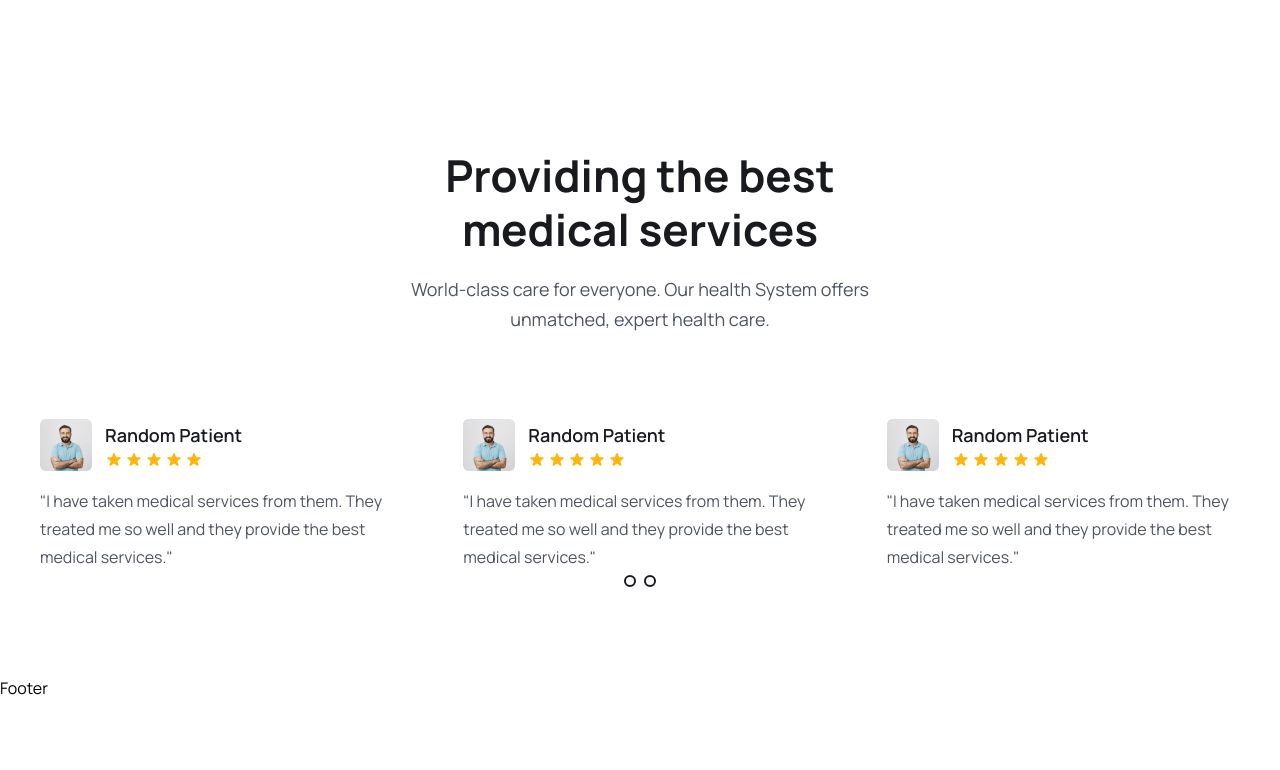
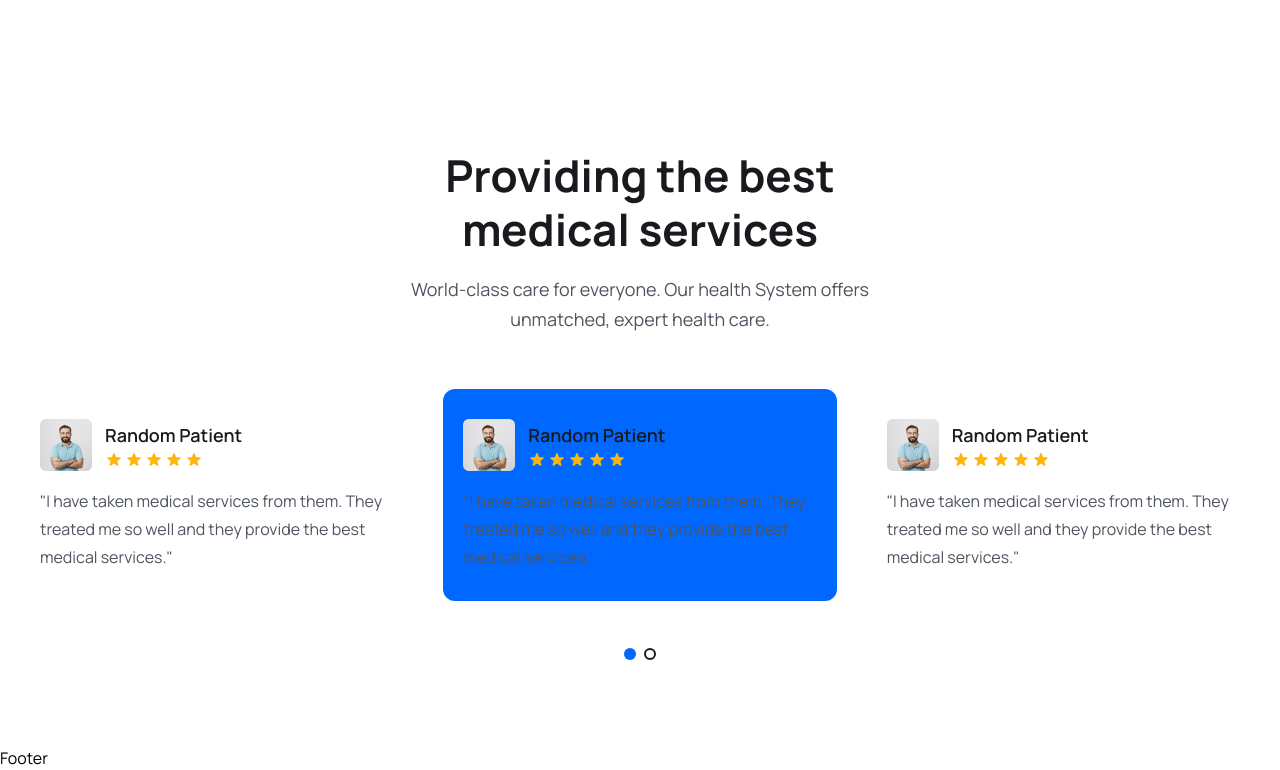
Before and after one commit to MacSmitty8/MERN-Medicare-Booking, a React (Vite) app in the folder frontend/: page / in a window 1280 px wide. Shown: the part 5715-6485 px from the top of the page. Before the commit the page ends 6415 px from the top, so only its background shows below. Built offline with nearby package versions, Linux system fonts and the light colour scheme.

Commit message:
Applied CSS to the swiper-pagination of the testimonies.

```diff
--- a/frontend/src/App.css
+++ b/frontend/src/App.css
@@ -10,7 +10,7 @@
   font-family: "Manrope", sans-serif;
 }
 
-.swiper-pagination-bullet{
+.swiper-pagination-bullet {
   width: 12px !important;
   height: 12px !important;
   border: 2px solid #181a1e !important;
@@ -18,7 +18,29 @@
   background: #fff !important;
 }
 
-.sticky_header{
+.swiper-pagination-bullet-active {
+  background: #0067ff !important;
+  border: none !important;
+}
+
+.swiper {
+  padding-bottom: 70px !important;
+}
+
+.swiper-slide.swiper-slide-next {
+  background: #0067ff;
+  border-radius: 12px;
+  box-shadow: 0px, 20px, 70px rgba(0, 103, 255, 0.3) !important;
+}
+
+swiper-slide.swiper-slide-next h4,
+swiper-slide.swiper-slide-next p {
+  color: #fff !important;
+}
+.swiper-pagination{
+  top: 90% !important;
+}
+.sticky_header {
   width: 100%;
   height: 80px;
   line-height: 80px;
@@ -30,24 +52,24 @@
   box-shadow: 3px 3px -8px #ddd;
 }
 
-@media only screen and (max-width: 768px){
-  .navigation{
+@media only screen and (max-width: 768px) {
+  .navigation {
     width: 100%;
     height: 100%;
     position: fixed;
-    top:0;
-    left:0;
+    top: 0;
+    left: 0;
     z-index: 100;
-    background:#00000084;
-    display:none;
+    background: #00000084;
+    display: none;
   }
 
-  .menu{
+  .menu {
     width: 15rem;
     height: 100%;
     position: absolute;
-    top:0;
-    right:0;
+    top: 0;
+    right: 0;
     background: #fff;
     z-index: 200;
     flex-direction: column;
@@ -55,7 +77,8 @@
     align-items: center;
     line-height: 30px;
   }
-  .show_menu{
-    display:block;
+
+  .show_menu {
+    display: block;
   }
 }
```
